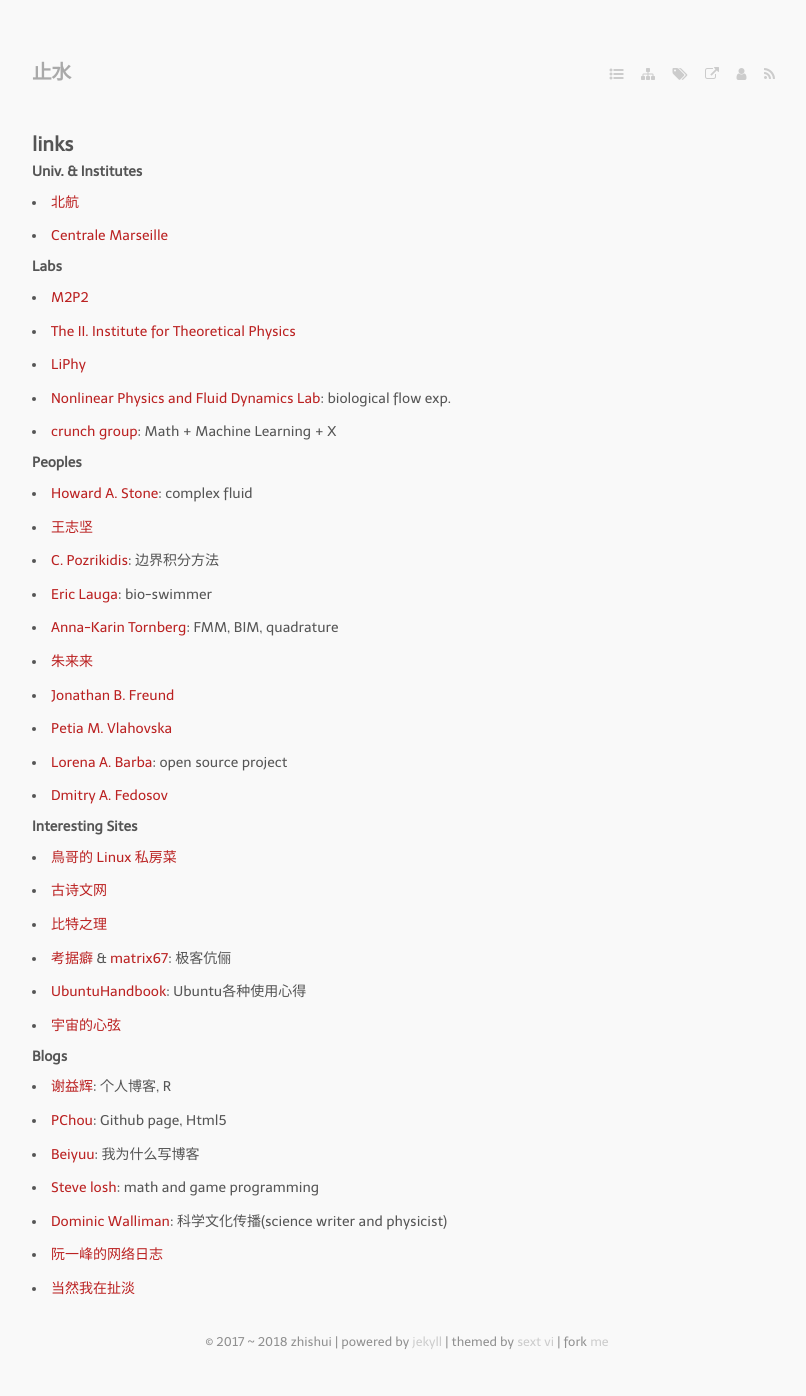
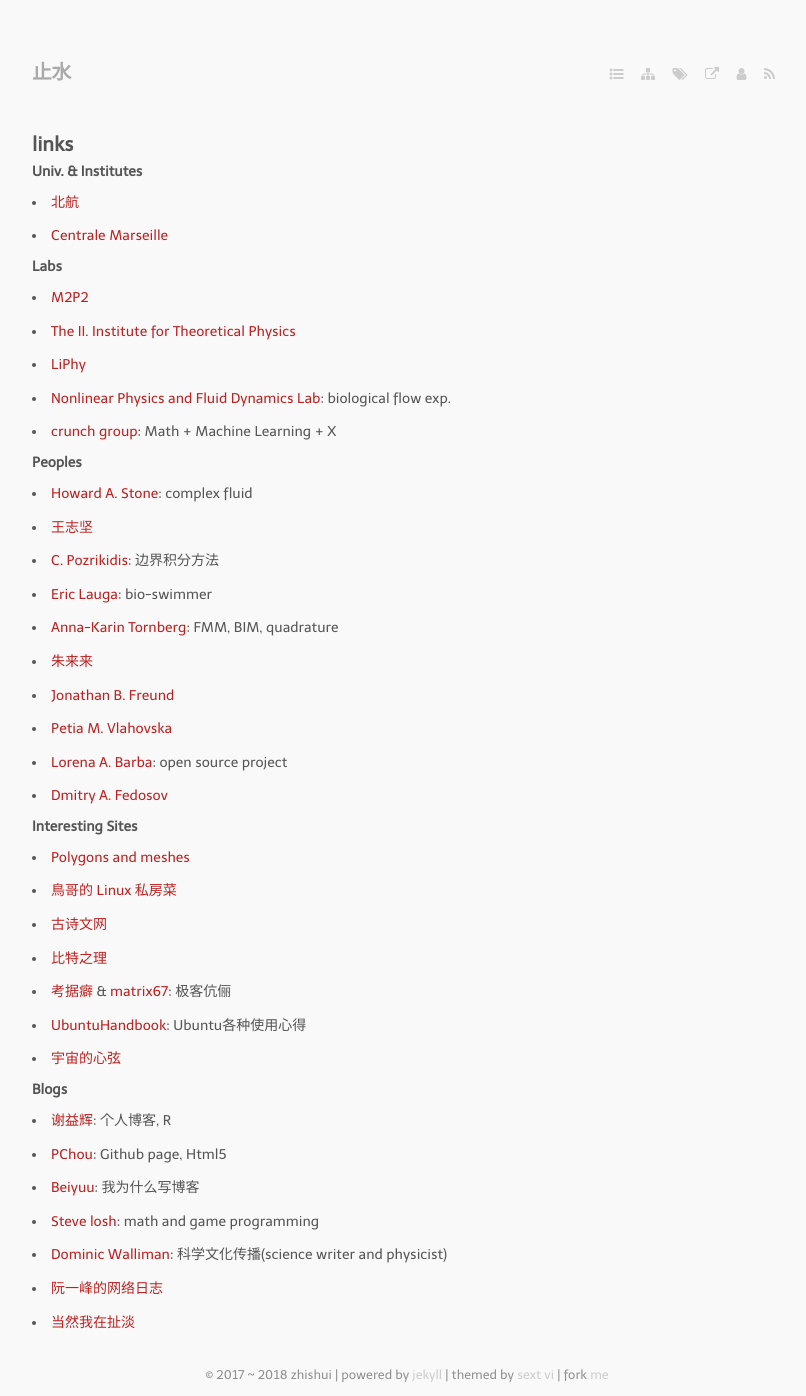
Before and after one commit to bizhishui/bizhishui.github.io, a Jekyll site: the page built from links.md, in a window 1280 px wide. Shown: the whole page, without its empty margins (233-1039 px from the left). Built offline with Jekyll 4.4.1, drawn with Linux system fonts in a browser that asks for light colours; nearby versions of some CDN libraries; some web fonts are replaced; before the commit the page ends 1362 px from its top, so only the background shows below that.

Commit message:
add links

```diff
--- a/links.md
+++ b/links.md
@@ -30,6 +30,7 @@ layout: page
 
 
 #### Interesting Sites
+- [Polygons and meshes](http://paulbourke.net/geometry/polygonmesh/)
 - [鳥哥的 Linux 私房菜](http://linux.vbird.org/home.php)
 - [古诗文网](http://www.gushiwen.org/)
 - [比特之理](http://www.kylen314.com/)
```
